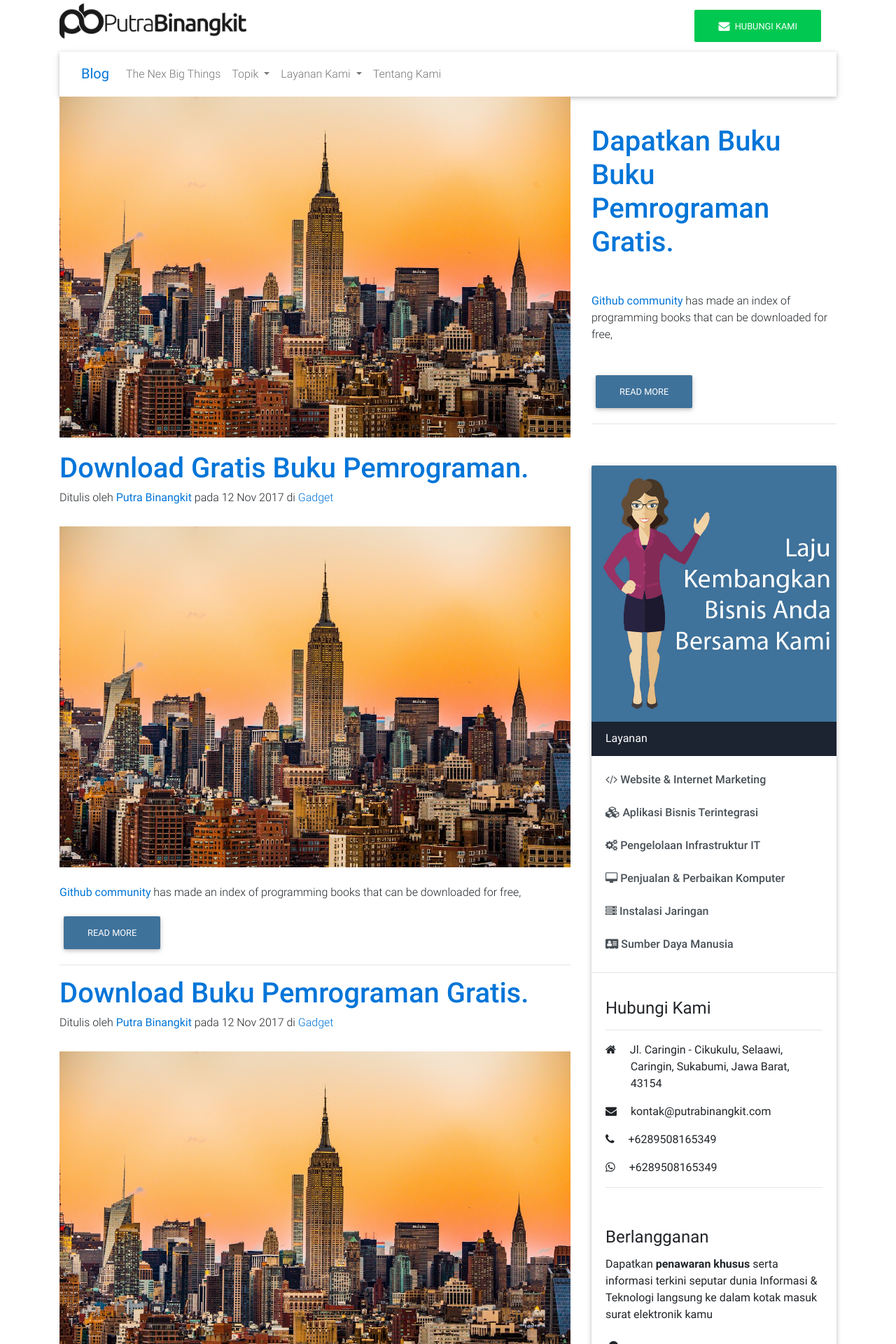
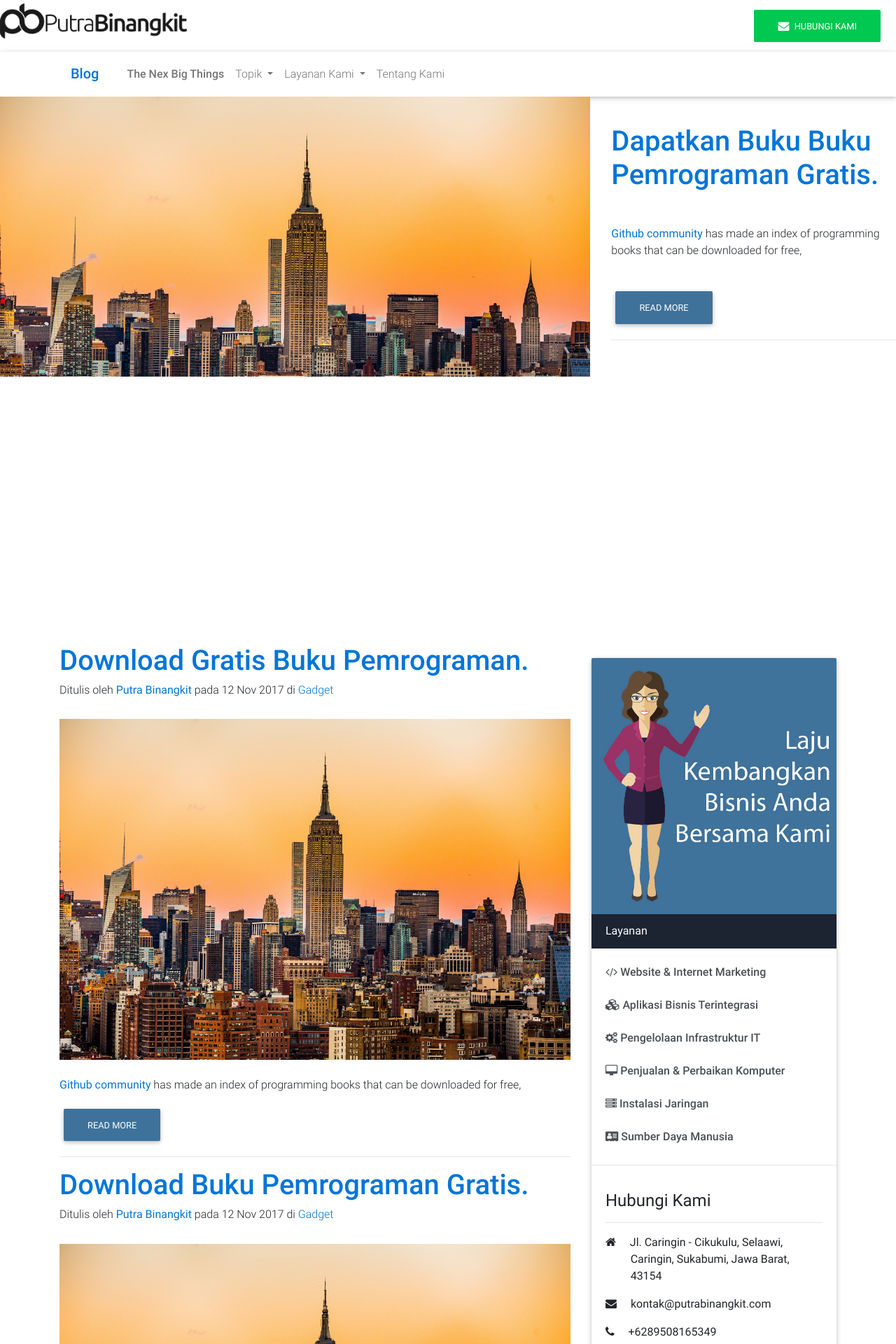
Before and after one commit to PutraBinangkit/putrabinangkit.github.io, a Jekyll site: the page built from blog/index.html, in a window 1280 px wide. Shown: the top 1920 px of the page at 70% size. Built offline with Jekyll 4.4.1, drawn with Linux system fonts in a browser that asks for light colours; the list of posts is cut into pages by our own code; some of the changed text lies outside the part shown.

Commit message:
check sound

```diff
--- a/_config.yml
+++ b/_config.yml
@@ -21,7 +21,7 @@
 sass:
   style: compressed
   sass_dir: _scss
-paginate: 5
+paginate: 3
 paginate_path: '/blog/page:num'
 permalink: blog/:title/
 
--- a/_includes/blog-header.html
+++ b/_includes/blog-header.html
@@ -257,8 +257,6 @@
 </head>
 
 <body id="myPage" data-offset="60">
-<div class="container">
-
  <header>
 
 
@@ -278,7 +276,7 @@
 
  <nav class="navbar navbar-expand-lg navbar-custom navbar-white">
  <div class="container">
-    <h2><a class="navbar-brand" href="{{ site.baseurl }}/blog/"><strong>Blog</strong></a></h2>
+    <h2><a class="navbar-brand nav-link font-bold" href="{{ site.baseurl }}/blog/">Blog</a></h2>
     <button class="navbar-toggler" type="button" data-toggle="collapse" data-target="#navbarText" aria-controls="navbarText"
         aria-expanded="false" aria-label="Toggle navigation">
         <span class="navbar-toggler-icon"></span>
@@ -286,7 +284,7 @@
     <div class="collapse navbar-collapse" id="navbarText">
         <ul class="navbar-nav mr-auto">
             <li class="nav-item active">
-                <a class="nav-link" href="{{ site.baseurl }}/blog/topik/teknologi/"><strog>The Nex Big Things</strog></span></a>
+                <a class="nav-link font-bold" href="{{ site.baseurl }}/blog/topik/teknologi/"><strog>The Nex Big Things</strog></span></a>
             </li>
 
            <li class="dropdown nav-item">
@@ -337,6 +335,7 @@
   </div>
 </nav>
 
+{% if page.url == '/blog/' %}
 {% for post in site.categories.Teknologi limit:1 %}
 <section class="hot-trend">
 <div class="row">
@@ -373,7 +372,8 @@
 </div>
 </section>
 {% endfor %}
+{% endif %}
 </header>
-</div> <!--div panel-->
+
 
     <!-- Navigation & Intro -->
--- a/css/style.css
+++ b/css/style.css
@@ -220,3 +220,7 @@
 .catpage{
 	margin-top: 50px;
 }
+.hot-trend{
+	max-height:400px;
+	overflow: hidden;
+}
```
